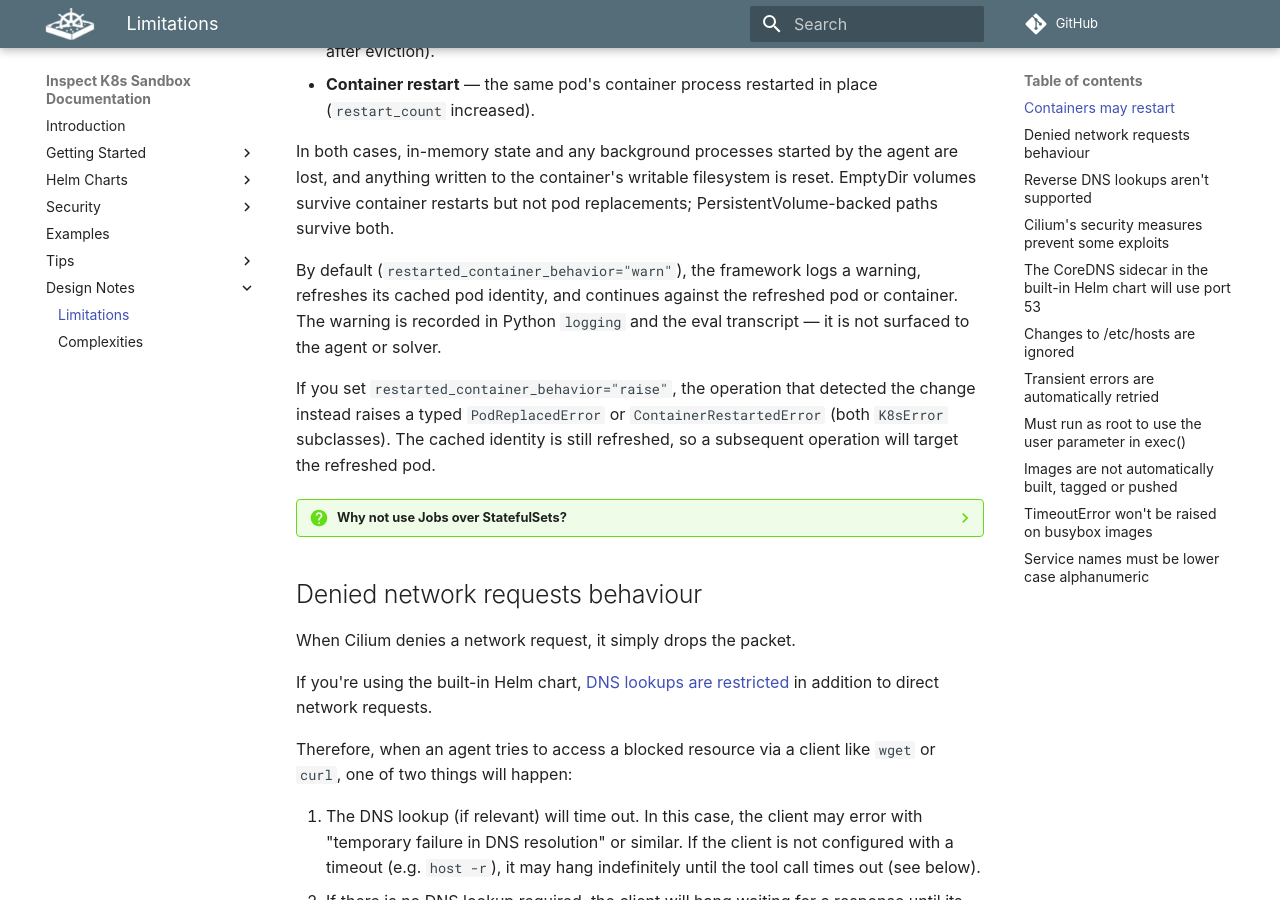
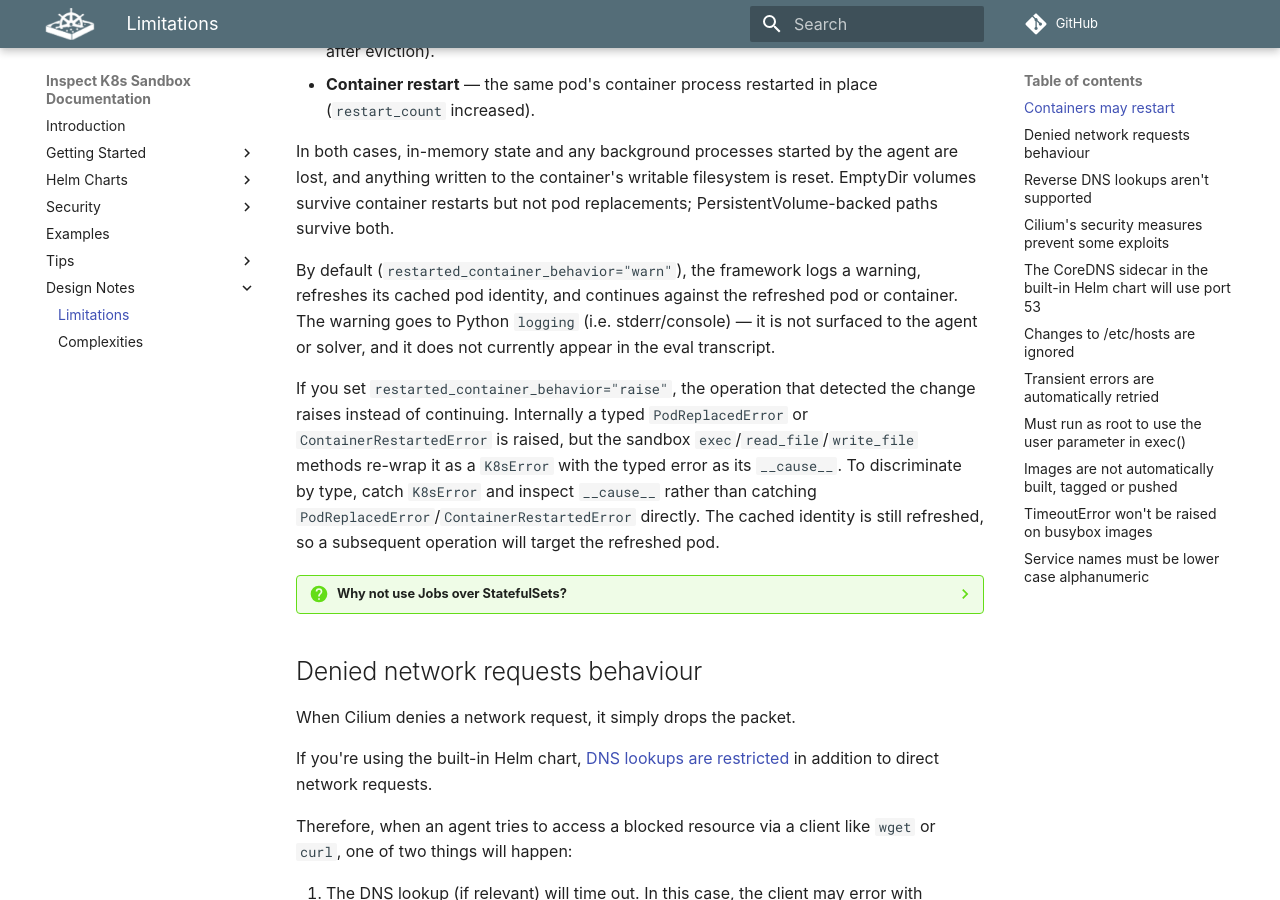
Before and after one commit to UKGovernmentBEIS/inspect_k8s_sandbox, an MkDocs documentation site: the page built from docs/docs/design/limitations.md, in a window 1280 px wide and 900 px high, scrolled down 1083 px. Built offline with MkDocs 1.6.1 and Material for MkDocs 9.7.7, drawn with Linux system fonts in a browser that asks for light colours; some web fonts are replaced; comment, search, counter and statistics services are not loaded.

Commit message:
docs: correct warning-sink and raise-mode error type
E2E testing against minikube (real container restart via liveness failure
and real pod replacement via `kubectl delete pod`) showed two statements in
the previous revision were inaccurate:

- The restart/replacement warning is logged via Python `logging` only; it
  does not reach the eval transcript. The warning is emitted from a
  PodOpExecutor worker thread, and `loop.run_in_executor` does not propagate
  the contextvar that Inspect's transcript capture relies on.
- In `raise` mode the sandbox exec/read_file/write_file methods re-wrap the
  typed PodReplacedError/ContainerRestartedError as a K8sError with the typed
  error as `__cause__`, so callers must catch K8sError and inspect __cause__.

Co-Authored-By: Claude Opus 4.8 (1M context) <noreply@anthropic.com>

```diff
--- a/docs/docs/design/limitations.md
+++ b/docs/docs/design/limitations.md
@@ -55,13 +55,17 @@ paths survive both.
 
 By default (`restarted_container_behavior="warn"`), the framework logs a warning,
 refreshes its cached pod identity, and continues against the refreshed pod or
-container. The warning is recorded in Python `logging` and the eval transcript — it is
-not surfaced to the agent or solver.
+container. The warning goes to Python `logging` (i.e. stderr/console) — it is not
+surfaced to the agent or solver, and it does not currently appear in the eval
+transcript.
 
 If you set `restarted_container_behavior="raise"`, the operation that detected the
-change instead raises a typed `PodReplacedError` or `ContainerRestartedError` (both
-`K8sError` subclasses). The cached identity is still refreshed, so a subsequent
-operation will target the refreshed pod.
+change raises instead of continuing. Internally a typed `PodReplacedError` or
+`ContainerRestartedError` is raised, but the sandbox `exec`/`read_file`/`write_file`
+methods re-wrap it as a `K8sError` with the typed error as its `__cause__`. To
+discriminate by type, catch `K8sError` and inspect `__cause__` rather than catching
+`PodReplacedError`/`ContainerRestartedError` directly. The cached identity is still
+refreshed, so a subsequent operation will target the refreshed pod.
 
 ??? question "Why not use Jobs over StatefulSets?"
 
```
